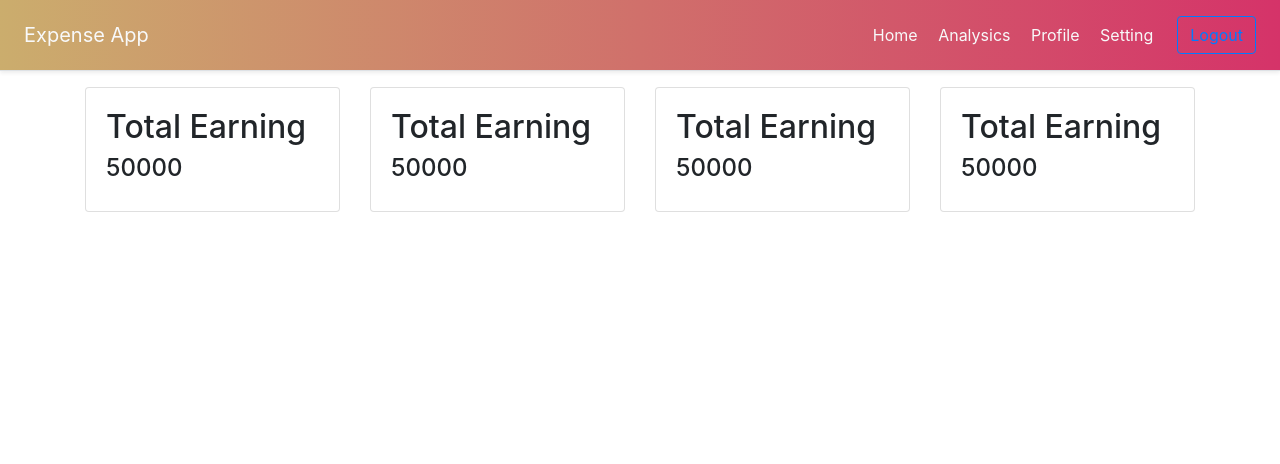
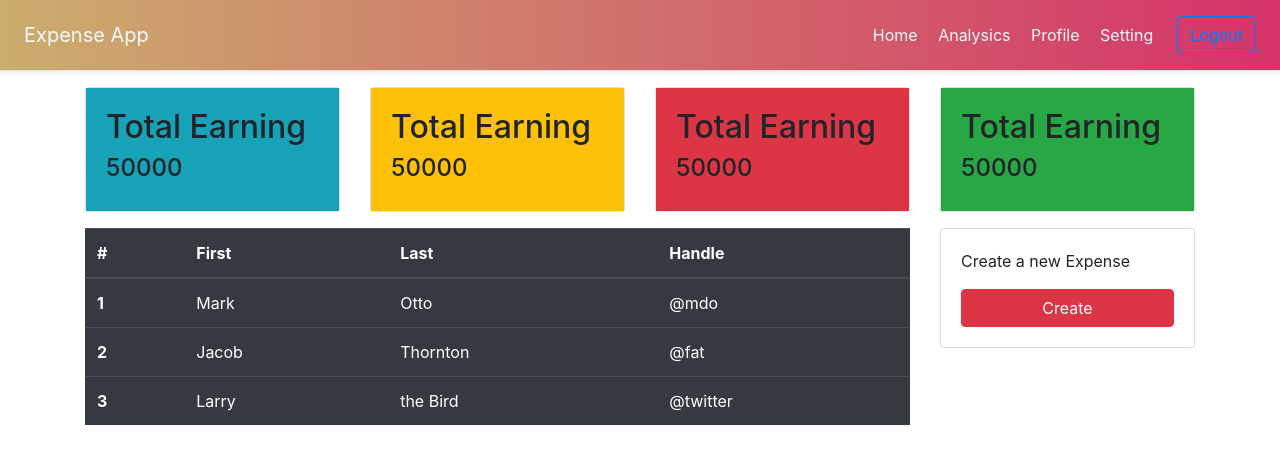
Before and after one commit to Sialsanwal/Expense-App-using-Flask, a Flask app: page /home in a window 1280 px wide. Shown: the top 464 px of the page. Run offline with Flask 2, Linux system fonts and the light colour scheme; some libraries are stand-ins or nearby versions.

Commit message:
front-end complete

```diff
--- a/templates/home.html
+++ b/templates/home.html
@@ -5,7 +5,7 @@
   <!-- Required meta tags -->
   <meta charset="utf-8">
   <meta name="viewport" content="width=device-width, initial-scale=1, shrink-to-fit=no">
-    <link rel="stylesheet" type="text/css" href="{{ url_for('static',filename="css/style.css")}}">
+  <link rel="stylesheet" type="text/css" href="{{ url_for('static',filename="css/style.css")}}">
 
   <!-- Bootstrap CSS -->
   <link rel="stylesheet" href="https://stackpath.bootstrapcdn.com/bootstrap/4.3.1/css/bootstrap.min.css"
@@ -27,7 +27,7 @@
     <div class="row">
       <div class="col-md-3">
             <div class="card">
-              <div class="card-body">
+              <div class="card-body bg-info">
                   <h2>Total Earning</h2>
                 <h4>50000</h4>
 
@@ -37,7 +37,7 @@
 
       <div class="col-md-3">
          <div class="card">
-              <div class="card-body">
+              <div class="card-body bg-warning">
                   <h2>Total Earning</h2>
                 <h4>50000</h4>
 
@@ -47,7 +47,7 @@
 
       <div class="col-md-3">
          <div class="card">
-              <div class="card-body">
+              <div class="card-body bg-danger">
                   <h2>Total Earning</h2>
                 <h4>50000</h4>
 
@@ -57,13 +57,56 @@
 
       <div class="col-md-3">
          <div class="card">
-              <div class="card-body">
+              <div class="card-body bg-success">
                   <h2>Total Earning</h2>
                 <h4>50000</h4>
               </div>
             </div>
       </div>
     </div>
+      <div class="row mt-3">
+          <div class="col-md-9">
+              <table class="table table-dark">
+  <thead>
+    <tr>
+      <th scope="col">#</th>
+      <th scope="col">First</th>
+      <th scope="col">Last</th>
+      <th scope="col">Handle</th>
+    </tr>
+  </thead>
+  <tbody>
+    <tr>
+      <th scope="row">1</th>
+      <td>Mark</td>
+      <td>Otto</td>
+      <td>@mdo</td>
+    </tr>
+    <tr>
+      <th scope="row">2</th>
+      <td>Jacob</td>
+      <td>Thornton</td>
+      <td>@fat</td>
+    </tr>
+    <tr>
+      <th scope="row">3</th>
+      <td>Larry</td>
+      <td>the Bird</td>
+      <td>@twitter</td>
+    </tr>
+  </tbody>
+</table>
+          </div>
+
+          <div class="col-md-3">
+                <div class="card">
+                    <div class="card-body">
+                        <p>Create a new Expense</p>
+                        <button class="btn btn-danger btn-block">Create</button>
+                    </div>
+                </div>
+          </div>
+      </div>
   </div>
 
 
```
